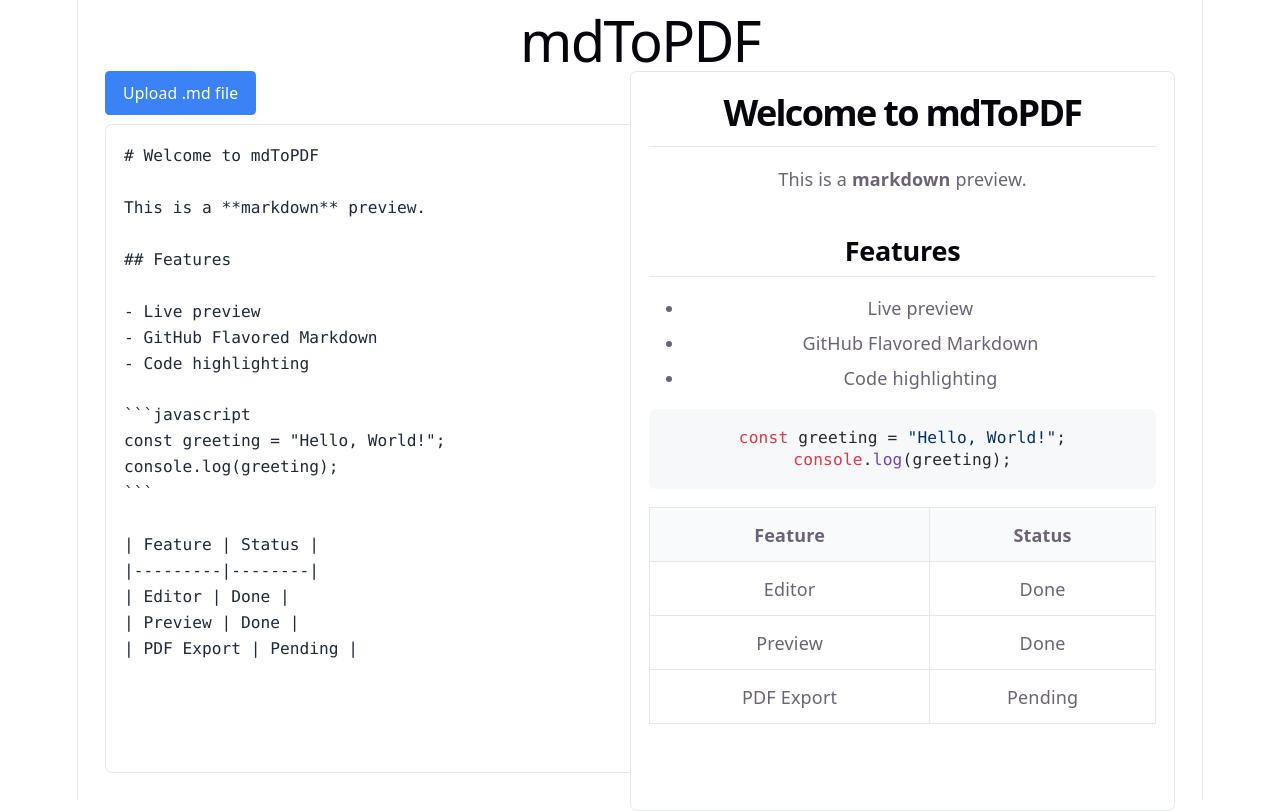
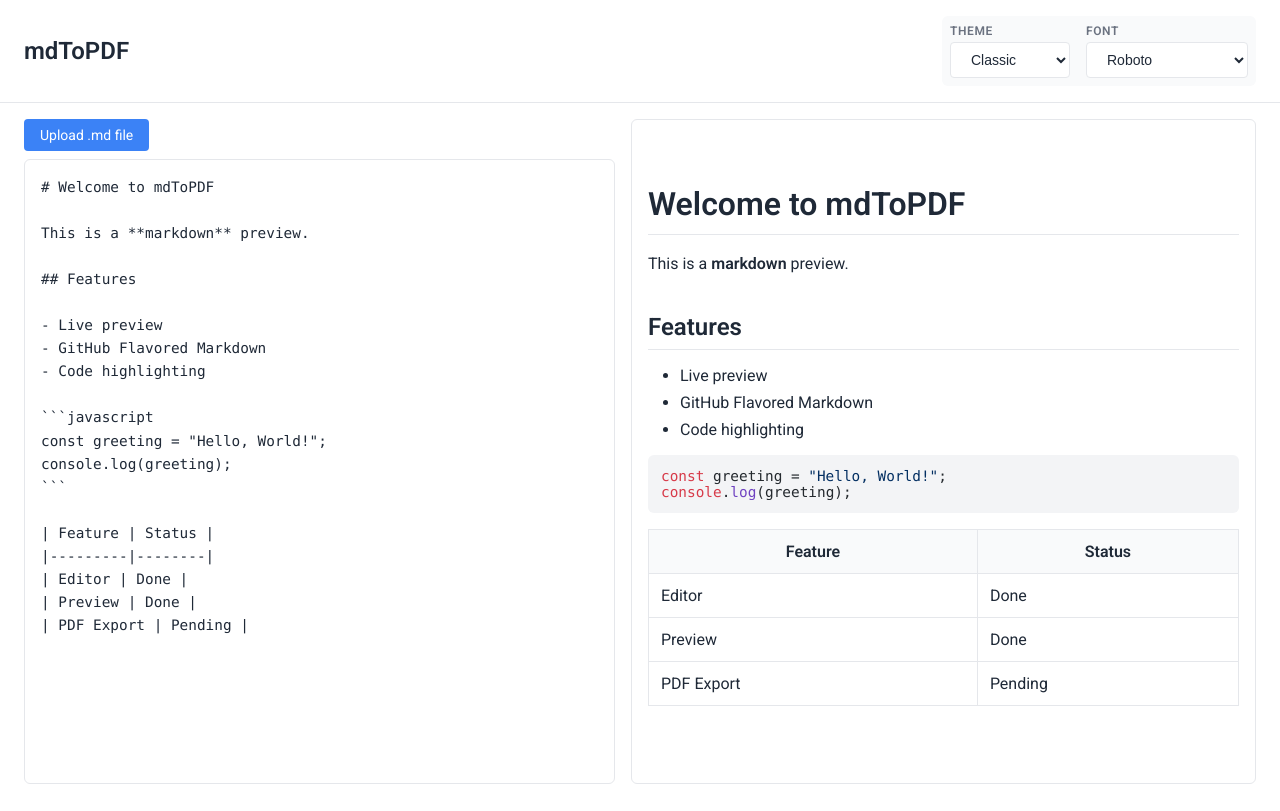
Before and after one commit to NihalMohan04/mdtopdf, a React (Vite) app: page / in a window 1280 px wide. Built offline with nearby package versions, Linux system fonts and the light colour scheme.

Commit message:
Integrate themes with CSS variables (classic, modern, dark, sepia)

```diff
--- a/src/App.css
+++ b/src/App.css
@@ -2,18 +2,29 @@
   display: flex;
   flex-direction: column;
   height: 100vh;
-  padding: var(--spacing-lg, 1.5rem);
-  box-sizing: border-box;
+  background: var(--color-bg);
+  color: var(--color-text);
 }
 
-.app h1 {
-  margin: 0 0 var(--spacing-md, 1rem) 0;
+.app-header {
+  display: flex;
+  justify-content: space-between;
+  align-items: center;
+  padding: var(--spacing-md, 1rem) var(--spacing-lg, 1.5rem);
+  border-bottom: 1px solid var(--color-border);
+}
+
+.app-header h1 {
+  margin: 0;
+  font-size: 1.5rem;
+  color: var(--color-text);
 }
 
 .container {
   display: flex;
   gap: var(--spacing-md, 1rem);
   flex: 1;
+  padding: var(--spacing-md, 1rem) var(--spacing-lg, 1.5rem);
   min-height: 0;
 }
 
--- a/src/App.jsx
+++ b/src/App.jsx
@@ -1,6 +1,7 @@
 import { useState } from 'react';
 import { Editor } from './components/Editor';
 import { Preview } from './components/Preview';
+import { ThemeSelector } from './components/ThemeSelector';
 import './App.css';
 
 function App() {
@@ -25,13 +26,23 @@ console.log(greeting);
 | Preview | Done |
 | PDF Export | Pending |
 `);
+  const [theme, setTheme] = useState('classic');
+  const [font, setFont] = useState('Roboto');
 
   return (
-    <div className="app">
-      <h1>mdToPDF</h1>
+    <div className={`app theme-${theme}`}>
+      <header className="app-header">
+        <h1>mdToPDF</h1>
+        <ThemeSelector
+          currentTheme={theme}
+          currentFont={font}
+          onThemeChange={setTheme}
+          onFontChange={setFont}
+        />
+      </header>
       <div className="container">
         <Editor content={markdown} onContentChange={setMarkdown} />
-        <Preview content={markdown} />
+        <Preview content={markdown} style={{ fontFamily: font }} />
       </div>
     </div>
   );
--- a/src/components/Preview.jsx
+++ b/src/components/Preview.jsx
@@ -4,9 +4,9 @@ import rehypeHighlight from 'rehype-highlight';
 import 'highlight.js/styles/github.css';
 import './Preview.css';
 
-function Preview({ content }) {
+function Preview({ content, style }) {
   return (
-    <div className="preview">
+    <div className="preview" style={style}>
       <ReactMarkdown
         remarkPlugins={[remarkGfm]}
         rehypePlugins={[rehypeHighlight]}
--- a/src/index.css
+++ b/src/index.css
@@ -1,111 +1,76 @@
 :root {
-  --text: #6b6375;
-  --text-h: #08060d;
-  --bg: #fff;
-  --border: #e5e4e7;
-  --code-bg: #f4f3ec;
-  --accent: #aa3bff;
-  --accent-bg: rgba(170, 59, 255, 0.1);
-  --accent-border: rgba(170, 59, 255, 0.5);
-  --social-bg: rgba(244, 243, 236, 0.5);
-  --shadow:
-    rgba(0, 0, 0, 0.1) 0 10px 15px -3px, rgba(0, 0, 0, 0.05) 0 4px 6px -2px;
-
-  --sans: system-ui, 'Segoe UI', Roboto, sans-serif;
-  --heading: system-ui, 'Segoe UI', Roboto, sans-serif;
-  --mono: ui-monospace, Consolas, monospace;
-
-  font: 18px/145% var(--sans);
-  letter-spacing: 0.18px;
-  color-scheme: light dark;
-  color: var(--text);
-  background: var(--bg);
-  font-synthesis: none;
-  text-rendering: optimizeLegibility;
-  -webkit-font-smoothing: antialiased;
-  -moz-osx-font-smoothing: grayscale;
-
-  @media (max-width: 1024px) {
-    font-size: 16px;
-  }
+  --spacing-xs: 0.25rem;
+  --spacing-sm: 0.5rem;
+  --spacing-md: 1rem;
+  --spacing-lg: 1.5rem;
+  --radius-sm: 0.25rem;
+  --radius-md: 0.375rem;
+  --radius-lg: 0.5rem;
 }
 
-@media (prefers-color-scheme: dark) {
-  :root {
-    --text: #9ca3af;
-    --text-h: #f3f4f6;
-    --bg: #16171d;
-    --border: #2e303a;
-    --code-bg: #1f2028;
-    --accent: #c084fc;
-    --accent-bg: rgba(192, 132, 252, 0.15);
-    --accent-border: rgba(192, 132, 252, 0.5);
-    --social-bg: rgba(47, 48, 58, 0.5);
-    --shadow:
-      rgba(0, 0, 0, 0.4) 0 10px 15px -3px, rgba(0, 0, 0, 0.25) 0 4px 6px -2px;
-  }
+.theme-classic {
+  --color-bg: #ffffff;
+  --color-bg-muted: #f9fafb;
+  --color-text: #1f2937;
+  --color-text-muted: #6b7280;
+  --color-border: #e5e7eb;
+  --color-primary: #3b82f6;
+  --color-primary-hover: #2563eb;
+  --color-primary-light: rgba(59, 130, 246, 0.1);
+  --color-code-bg: #f3f4f6;
+  --color-error: #ef4444;
+}
 
-  #social .button-icon {
-    filter: invert(1) brightness(2);
-  }
+.theme-modern {
+  --color-bg: #fafaff;
+  --color-bg-muted: #f0f0ff;
+  --color-text: #1e1b4b;
+  --color-text-muted: #6366f1;
+  --color-border: #c7d2fe;
+  --color-primary: #8b5cf6;
+  --color-primary-hover: #7c3aed;
+  --color-primary-light: rgba(139, 92, 246, 0.1);
+  --color-code-bg: #ede9fe;
+  --color-error: #ec4899;
+}
+
+.theme-dark {
+  --color-bg: #1f2937;
+  --color-bg-muted: #111827;
+  --color-text: #f9fafb;
+  --color-text-muted: #9ca3af;
+  --color-border: #374151;
+  --color-primary: #60a5fa;
+  --color-primary-hover: #3b82f6;
+  --color-primary-light: rgba(96, 165, 250, 0.1);
+  --color-code-bg: #111827;
+  --color-error: #f87171;
+}
+
+.theme-sepia {
+  --color-bg: #f4ecd8;
+  --color-bg-muted: #ebe3cf;
+  --color-text: #433422;
+  --color-text-muted: #6b5c4a;
+  --color-border: #d4c8b0;
+  --color-primary: #b8860b;
+  --color-primary-hover: #9a7209;
+  --color-primary-light: rgba(184, 134, 11, 0.1);
+  --color-code-bg: #ebe3cf;
+  --color-error: #c53030;
+}
+
+* {
+  box-sizing: border-box;
 }
 
 body {
   margin: 0;
+  font-family: Roboto, system-ui, -apple-system, sans-serif;
+  -webkit-font-smoothing: antialiased;
+  -moz-osx-font-smoothing: grayscale;
 }
 
 #root {
-  width: 1126px;
-  max-width: 100%;
-  margin: 0 auto;
-  text-align: center;
-  border-inline: 1px solid var(--border);
-  min-height: 100svh;
-  display: flex;
-  flex-direction: column;
-  box-sizing: border-box;
+  min-height: 100vh;
 }
-
-h1,
-h2 {
-  font-family: var(--heading);
-  font-weight: 500;
-  color: var(--text-h);
-}
-
-h1 {
-  font-size: 56px;
-  letter-spacing: -1.68px;
-  margin: 32px 0;
-  @media (max-width: 1024px) {
-    font-size: 36px;
-    margin: 20px 0;
-  }
-}
-h2 {
-  font-size: 24px;
-  line-height: 118%;
-  letter-spacing: -0.24px;
-  margin: 0 0 8px;
-  @media (max-width: 1024px) {
-    font-size: 20px;
-  }
-}
-p {
-  margin: 0;
-}
-
-code,
-.counter {
-  font-family: var(--mono);
-  display: inline-flex;
-  border-radius: 4px;
-  color: var(--text-h);
-}
-
-code {
-  font-size: 15px;
-  line-height: 135%;
-  padding: 4px 8px;
-  background: var(--code-bg);
-}
```
